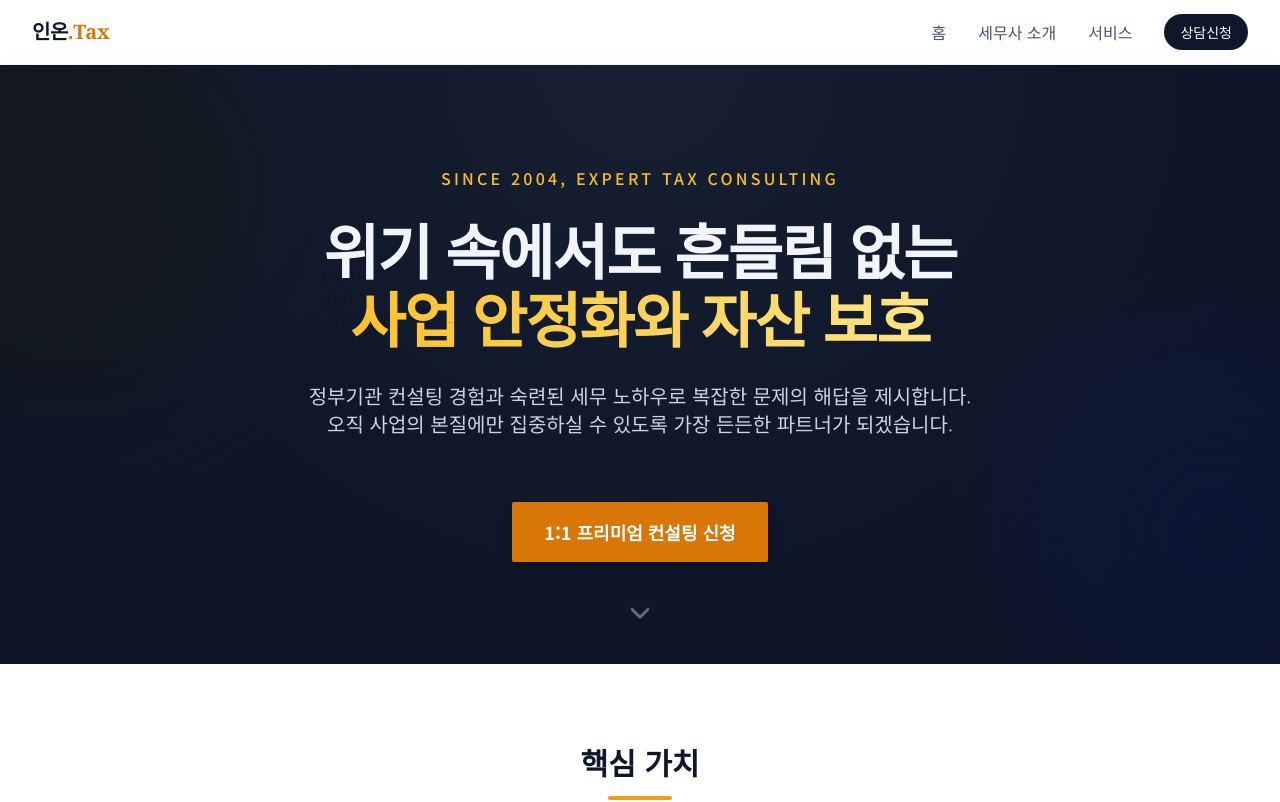
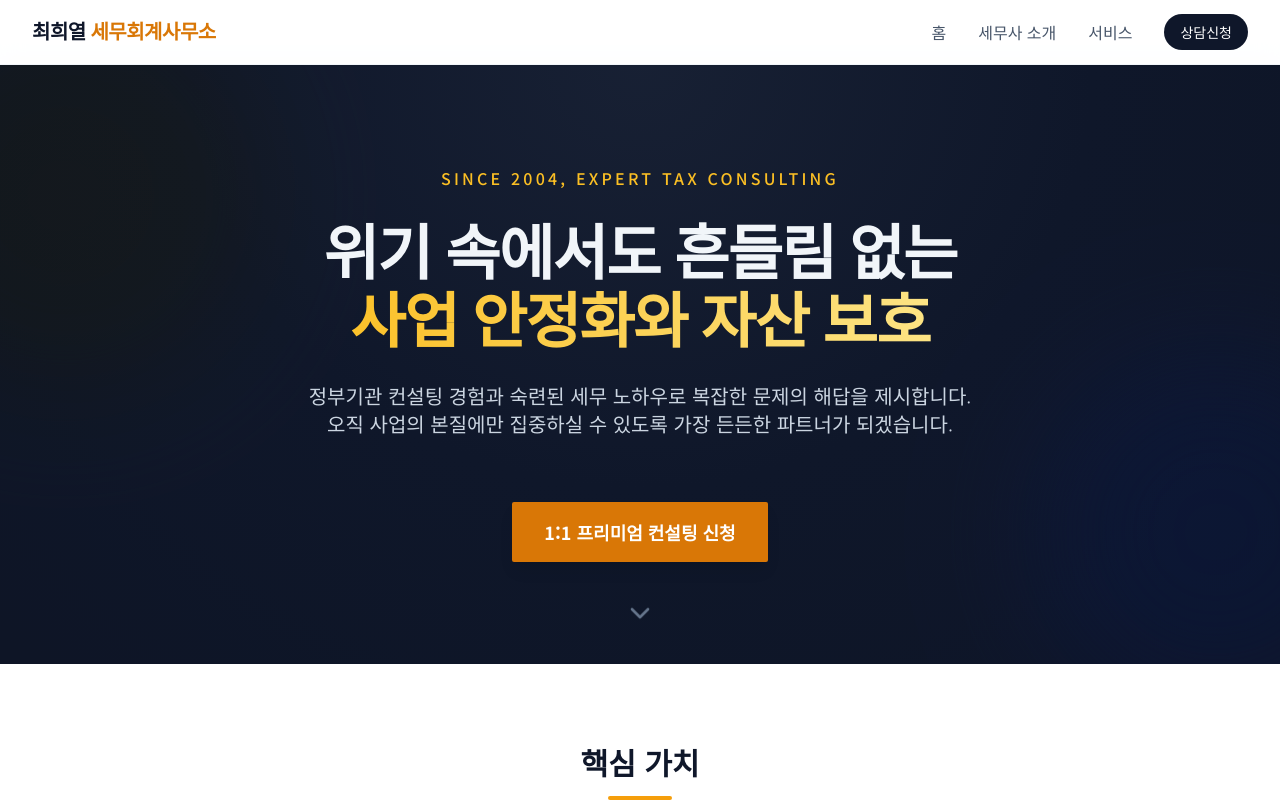
Before and after one commit to choiheeyeol/my-hompage, a React (Vite) app: page / in a window 1280 px wide. Shown: the top 802 px of the page. Built offline with nearby package versions, Linux system fonts and the light colour scheme.

Commit message:
fix: 헤더 로고를 최희열 세무회계사무소로 수정

```diff
--- a/src/App.tsx
+++ b/src/App.tsx
@@ -33,8 +33,8 @@ const App: React.FC = () => {
         <div className="max-w-7xl mx-auto px-4 sm:px-6 lg:px-8">
           <div className="flex justify-between items-center h-16">
             <div className="flex-shrink-0 flex items-center">
-               <span className="font-serif text-xl font-bold text-slate-900 tracking-tight cursor-pointer" onClick={() => window.scrollTo({ top: 0, behavior: 'smooth' })}>
-                 인온<span className="text-amber-600">.Tax</span>
+               <span className="font-serif text-lg md:text-xl font-bold text-slate-900 tracking-tight cursor-pointer" onClick={() => window.scrollTo({ top: 0, behavior: 'smooth' })}>
+                 최희열<span className="text-amber-600"> 세무회계사무소</span>
                </span>
             </div>
 
```
